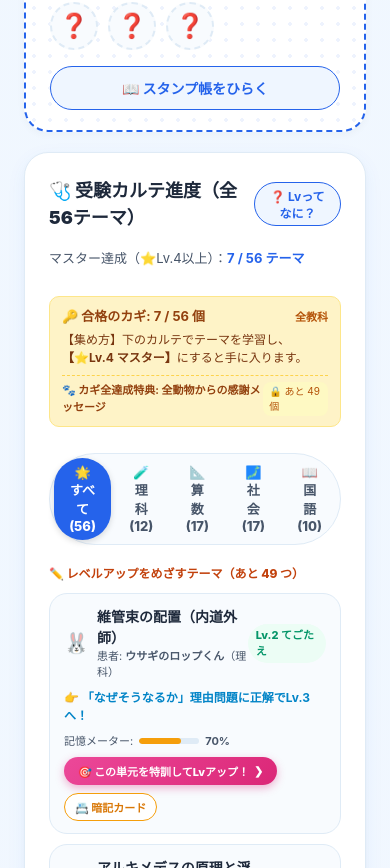
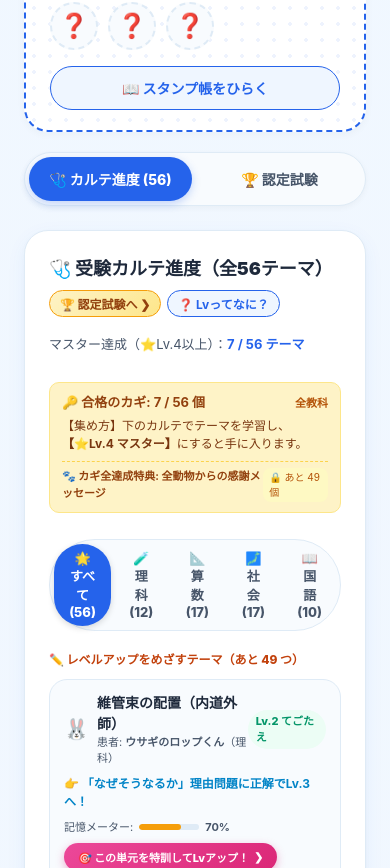
Before and after one commit to saka-guchi/saka-guchi.github.io, a React (Vite) app in the folder junior-vet-exam-chart/: page / in a window 390 px wide. Shown: the part 1516-2384 px from the top of the page. Built offline with nearby package versions, Linux system fonts and the light colour scheme; a web font is replaced by a local one.

Commit message:
feat(ux): スマホ・タブレットでのスクロールレス化（固定ボトムバー＋インライン次へボタン）およびカルテ進度・認定試験のタブ切替とアコーディオン整理 (v1.9.3)

```diff
--- a/junior-vet-exam-chart/package.json
+++ b/junior-vet-exam-chart/package.json
@@ -1,7 +1,7 @@
 {
   "name": "junior-vet-exam-chart",
   "private": true,
-  "version": "1.9.2",
+  "version": "1.9.3",
   "type": "module",
   "scripts": {
     "dev": "vite",
--- a/junior-vet-exam-chart/public/version.json
+++ b/junior-vet-exam-chart/public/version.json
@@ -1,4 +1,4 @@
 {
-  "version": "1.9.2",
-  "buildTimestamp": "2026-11-01 16:34:43 (日本時間)"
+  "version": "1.9.3",
+  "buildTimestamp": "2026-11-01 16:45:11 (日本時間)"
 }
--- a/junior-vet-exam-chart/src/pages/HomePage.module.css
+++ b/junior-vet-exam-chart/src/pages/HomePage.module.css
@@ -650,6 +650,52 @@
   gap: 20px;
 }
 
+/* スマホ用下段ビュー切り替えタブ（PCでは非表示、768px以下で出現） */
+.mobileTabSwitcher {
+  display: none;
+}
+
+.masteredAccordionBtn {
+  background: #f0fdf4;
+  border: 1.5px solid #bbf7d0;
+  border-radius: var(--radius-lg);
+  padding: 10px 14px;
+  width: 100%;
+  display: flex;
+  align-items: center;
+  justify-content: space-between;
+  font-size: 13px;
+  font-weight: 800;
+  color: #166534;
+  cursor: pointer;
+  margin-top: 10px;
+  transition: all 0.2s ease;
+}
+
+.masteredAccordionBtn:hover {
+  background: #dcfce7;
+}
+
+.quickExamJumpBtn {
+  display: inline-flex;
+  align-items: center;
+  gap: 4px;
+  background: linear-gradient(135deg, #fef3c7 0%, #fde68a 100%);
+  border: 1.5px solid #f59e0b;
+  border-radius: var(--radius-pill);
+  padding: 4px 10px;
+  font-size: 12px;
+  font-weight: 800;
+  color: #92400e;
+  cursor: pointer;
+  transition: all 0.2s ease;
+}
+
+.quickExamJumpBtn:hover {
+  transform: translateY(-1px);
+  box-shadow: 0 2px 6px rgba(245, 158, 11, 0.25);
+}
+
 .card {
   background: var(--surface);
   border: 1px solid var(--border);
@@ -1136,4 +1182,45 @@
   .bottomCardsGrid {
     grid-template-columns: 1fr;
   }
+  .mobileTabSwitcher {
+    display: flex;
+    background: var(--surface-subtle);
+    border: 1.5px solid var(--border);
+    border-radius: var(--radius-pill);
+    padding: 4px;
+    gap: 6px;
+    width: 100%;
+    margin-bottom: 4px;
+    box-shadow: 0 2px 6px rgba(0, 0, 0, 0.04);
+  }
+  .mobileTabBtn {
+    flex: 1;
+    height: 44px;
+    border-radius: var(--radius-pill);
+    border: none;
+    background: transparent;
+    font-size: 14px;
+    font-weight: 800;
+    color: var(--text-subtle);
+    display: flex;
+    align-items: center;
+    justify-content: center;
+    gap: 6px;
+    cursor: pointer;
+    transition: all 0.2s ease;
+  }
+  .mobileTabBtnActive {
+    background: var(--primary);
+    color: #ffffff;
+    box-shadow: 0 3px 8px var(--primary-glow);
+  }
+  .mobileTabBtnActiveGold {
+    background: linear-gradient(135deg, #f59e0b 0%, #d97706 100%);
+    color: #ffffff;
+    box-shadow: 0 3px 8px rgba(217, 119, 6, 0.35);
+  }
+  /* スマホでのカード表示制御 */
+  .cardHiddenOnMobile {
+    display: none !important;
+  }
 }
--- a/junior-vet-exam-chart/src/pages/HomePage.tsx
+++ b/junior-vet-exam-chart/src/pages/HomePage.tsx
@@ -46,6 +46,10 @@ export const HomePage: React.FC = () => {
   // 今日の学習の出題教科（複数選択可能。初期値は全4教科）
   const ALL_STUDY_SUBJECTS: Subject[] = ['rika', 'sansu', 'shakai', 'kokugo'];
   const [selectedStudySubjects, setSelectedStudySubjects] = useState<Subject[]>(['rika', 'sansu', 'shakai', 'kokugo']);
+  // スマホ向け下段ビュー切り替え（カルテ進度 or 認定試験）
+  const [mobileBottomTab, setMobileBottomTab] = useState<'progress' | 'exam'>('progress');
+  // カルテ進度内のマスター達成テーマの開閉（スマホでの過剰スクロール防止）
+  const [showMasteredSkills, setShowMasteredSkills] = useState(false);
   const [, setRetentionTick] = useState(0);
   const [, setSkillStagesTick] = useState(0);
 
@@ -543,14 +547,60 @@ export const HomePage: React.FC = () => {
           </button>
         </section>
 
+        {/* スマホ専用下段ビュー切り替えタブ（スクロール不要で認定試験に瞬時に移動可能） */}
+        <div className={styles.mobileTabSwitcher} role="tablist" aria-label="カルテ進度と認定試験の切り替え">
+          <button
+            type="button"
+            className={`${styles.mobileTabBtn} ${mobileBottomTab === 'progress' ? styles.mobileTabBtnActive : ''}`}
+            onClick={() => {
+              sound.playPop();
+              setMobileBottomTab('progress');
+            }}
+            data-testid="mobile-tab-progress"
+          >
+            🩺 カルテ進度 ({filteredSkills.length})
+          </button>
+          <button
+            type="button"
+            className={`${styles.mobileTabBtn} ${mobileBottomTab === 'exam' ? styles.mobileTabBtnActiveGold : ''}`}
+            onClick={() => {
+              sound.playPop();
+              setMobileBottomTab('exam');
+            }}
+            data-testid="mobile-tab-exam"
+          >
+            🏆 認定試験
+          </button>
+        </div>
+
         {/* ゾーン3: 下段2カラム（全テーマのカルテ進度 と 獣医師認定試験） */}
         <div className={styles.bottomCardsGrid}>
           {/* 左カラム: 🩺 受験カルテ進度（全テーマ） */}
-          <div className={styles.card} data-testid="card-weakness">
-            <div style={{ display: 'flex', justifyContent: 'space-between', alignItems: 'center' }}>
+          <div
+            className={`${styles.card} ${mobileBottomTab !== 'progress' ? styles.cardHiddenOnMobile : ''}`}
+            data-testid="card-weakness"
+          >
+            <div style={{ display: 'flex', justifyContent: 'space-between', alignItems: 'center', flexWrap: 'wrap', gap: '8px' }}>
               <h3 className={styles.cardTitle} style={{ margin: 0 }}>
                 🩺 受験カルテ進度（全{ALL_PROGRESS_SKILLS.length}テーマ）
               </h3>
+              <div style={{ display: 'flex', alignItems: 'center', gap: '6px' }}>
+                <button
+                  type="button"
+                  className={styles.quickExamJumpBtn}
+                  onClick={() => {
+                    sound.playPop();
+                    setMobileBottomTab('exam');
+                    const examEl = document.querySelector('[data-testid="card-final-challenge"]');
+                    if (examEl && typeof examEl.scrollIntoView === 'function') {
+                      examEl.scrollIntoView({ behavior: 'smooth' });
+                    }
+                  }}
+                  data-testid="quick-jump-exam-btn"
+                  title="合格ドクター認定試験へ瞬時にジャンプ"
+                >
+                  🏆 認定試験へ ❯
+                </button>
                 <button
                   className={styles.helpLinkBtn}
                   onClick={() => {
@@ -561,6 +611,7 @@ export const HomePage: React.FC = () => {
                 >
                   ❓ Lvってなに？
                 </button>
+              </div>
             </div>
 
             <div style={{ fontSize: '13px', color: 'var(--text-subtle)', margin: '2px 0 4px 0' }}>
@@ -721,13 +772,23 @@ export const HomePage: React.FC = () => {
                 );
               })}
 
-              {/* 達成済みテーマ */}
+              {/* 達成済みテーマ（スマホでの過剰スクロール防止のためアコーディオン開閉） */}
               {filteredSkills.filter(s => s.isMastered).length > 0 && (
-                <div style={{ fontSize: '12px', fontWeight: '800', color: 'var(--success-text)', marginTop: '12px' }}>
-                  ✅ マスター達成済みのテーマ（{masteredCount} つ）
-                </div>
+                <button
+                  type="button"
+                  className={styles.masteredAccordionBtn}
+                  onClick={() => {
+                    sound.playPop();
+                    setShowMasteredSkills(!showMasteredSkills);
+                  }}
+                  data-testid="toggle-mastered-skills-btn"
+                  title="マスター達成済みテーマの表示/非表示を切り替え"
+                >
+                  <span>✅ 全快マスター達成テーマ（{masteredCount} つ）</span>
+                  <span>{showMasteredSkills ? '▲ とじる' : '▼ ひらく'}</span>
+                </button>
               )}
-              {filteredSkills.filter(s => s.isMastered).map(skill => {
+              {showMasteredSkills && filteredSkills.filter(s => s.isMastered).map(skill => {
                 const info = getMasteryLevelInfo(skill.stage);
                 const enhance = THEME_ENHANCEMENTS[skill.id];
                 const patientIcon = enhance?.patientAnimal?.icon || skill.patientIcon || '🐾';
@@ -808,7 +869,10 @@ export const HomePage: React.FC = () => {
           </div>
 
           {/* 右カラム: 🏆 合格ドクター認定試験 */}
-          <div className={styles.card} data-testid="card-final-challenge">
+          <div
+            className={`${styles.card} ${mobileBottomTab !== 'exam' ? styles.cardHiddenOnMobile : ''}`}
+            data-testid="card-final-challenge"
+          >
             <div style={{ display: 'flex', alignItems: 'center', justifyContent: 'space-between', marginBottom: '8px' }}>
               <h3 className={styles.cardTitle} style={{ margin: 0 }}>
                 🏆 合格ドクター認定試験
--- a/junior-vet-exam-chart/src/pages/StudyPage.module.css
+++ b/junior-vet-exam-chart/src/pages/StudyPage.module.css
@@ -311,6 +311,7 @@
   margin: 0 auto;
   width: 100%;
   flex-shrink: 0;
+  z-index: 50;
 }
 
 .subBtn {
@@ -346,6 +347,30 @@
   cursor: pointer;
 }
 
+.inlineNextBtn {
+  height: 44px;
+  padding: 0 20px;
+  display: inline-flex;
+  align-items: center;
+  justify-content: center;
+  gap: 6px;
+  background: linear-gradient(135deg, var(--primary) 0%, var(--primary-hover) 100%);
+  color: #ffffff;
+  border-radius: var(--radius-pill);
+  font-size: 14px;
+  font-weight: 800;
+  box-shadow: 0 2px 8px var(--primary-glow);
+  border: none;
+  cursor: pointer;
+  transition: transform 0.15s ease, box-shadow 0.15s ease;
+  flex-shrink: 0;
+}
+
+.inlineNextBtn:hover {
+  transform: translateY(-1px);
+  box-shadow: 0 4px 12px var(--primary-glow);
+}
+
 .emptyContainer {
   height: 100vh;
   display: flex;
@@ -355,26 +380,49 @@
   gap: 20px;
 }
 
-/* モバイル S1 */
+/* モバイル S1: 画面下に常時固定（スクロール不要で次へ進める） */
 @media (max-width: 768px) {
   .pageLayout {
+    height: 100vh;
+    height: 100dvh;
     overflow-y: auto;
+    position: relative;
+    -webkit-overflow-scrolling: touch;
   }
   .mainArea {
     grid-template-columns: 1fr;
     overflow-y: visible;
+    padding: 12px 14px;
+    padding-bottom: 100px; /* 固定ボトムバーと重ならない余白 */
   }
   .questionArea, .answerArea {
     overflow-y: visible;
+    padding: 16px;
   }
   .bottomBar {
+    position: fixed;
+    bottom: 0;
+    left: 0;
+    right: 0;
     height: 72px;
     padding: 0 16px;
+    padding-bottom: max(6px, env(safe-area-inset-bottom));
+    background: var(--surface);
+    box-shadow: 0 -4px 16px rgba(0, 0, 0, 0.12);
+    border-top: 1.5px solid var(--border);
+    z-index: 100;
   }
   .subBtn {
     width: 120px;
+    min-width: 100px;
+    height: 48px;
+    font-size: 15px;
   }
   .mainBtn {
-    width: 200px;
+    flex: 1;
+    min-width: 160px;
+    height: 48px;
+    font-size: 16px;
+    padding: 0 16px;
   }
 }
--- a/junior-vet-exam-chart/src/pages/StudyPage.tsx
+++ b/junior-vet-exam-chart/src/pages/StudyPage.tsx
@@ -292,6 +292,15 @@ export const StudyPage: React.FC = () => {
                     <span className={styles.resultIcon}>{currentIsCorrect ? '✓' : '✕'}</span>
                     <span className={styles.resultText}>{currentIsCorrect ? '正解！' : '不正解'}</span>
                   </div>
+                  <button
+                    className={styles.inlineNextBtn}
+                    onClick={handleNext}
+                    data-testid="inline-next-btn"
+                    title="次の問題へ進む"
+                  >
+                    <span>次へ進む</span>
+                    <span>❯</span>
+                  </button>
                 </div>
               ) : (
                 /* 回答前の形式見出し＆ヒント */
```
Also changed, not shown: 2 other files (tests, documents, lock files or other folders). Lines whose indentation alone changed are shown as unchanged.
